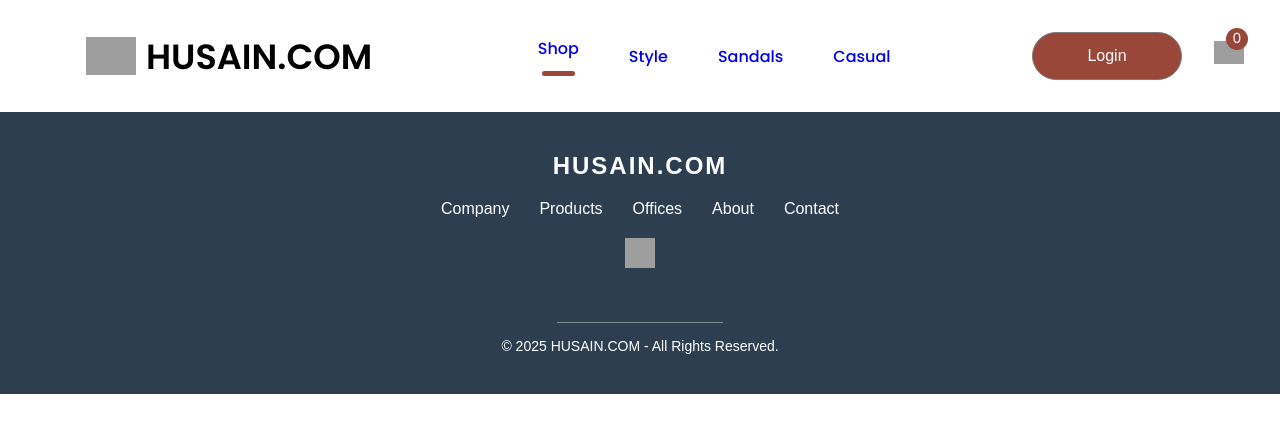
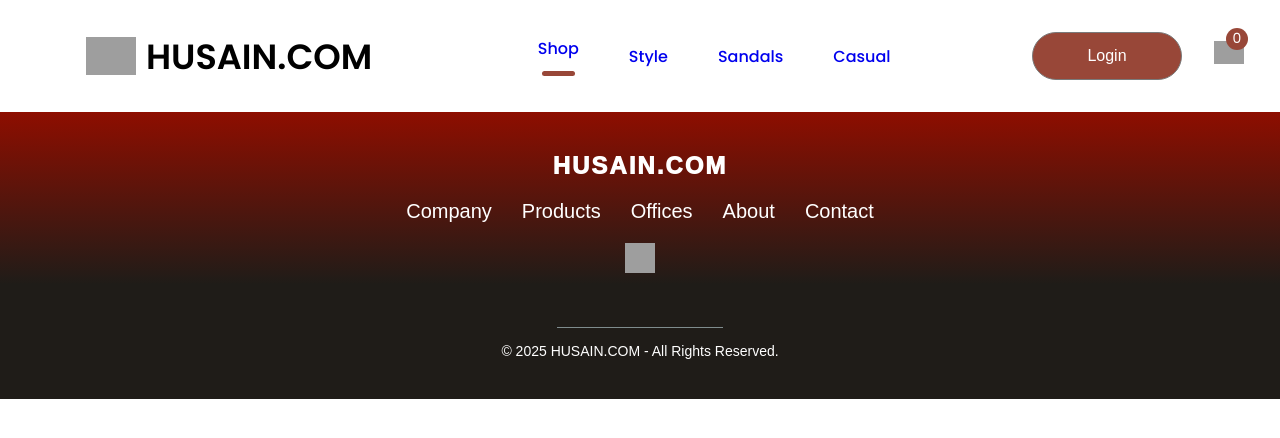
Before and after one commit to muhammadalifalhusain/FullstackE-commerce, a React (Create React App) app: page /login in a window 1280 px wide. Shown: the top 438 px of the page. Built offline with nearby package versions, Linux system fonts and the light colour scheme; grey boxes are pictures that could not be loaded.

Commit message:
fix footer

```diff
--- a/src/Components/Footer/Footer.css
+++ b/src/Components/Footer/Footer.css
@@ -1,5 +1,5 @@
 .footer {
-    background-color: #2c3e50;
+    background: linear-gradient(180deg, #8E0E00, #1F1C18 60%);
     color: white;
     padding: 40px 20px;
     text-align: center;
@@ -25,6 +25,7 @@
 .footer-logo-text {
     font-size: 24px;
     font-weight: bold;
+    font-weight: 1000;
     letter-spacing: 2px;
 }
 
@@ -37,7 +38,7 @@
 }
 
 .footer-links li {
-    font-size: 16px;
+    font-size: 20px;
     font-weight: 500;
     cursor: pointer;
     transition: color 0.3s ease;
```
